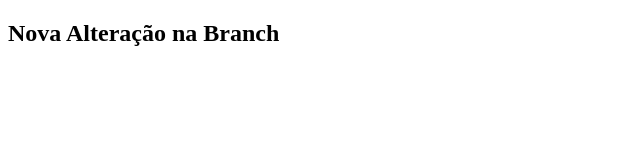
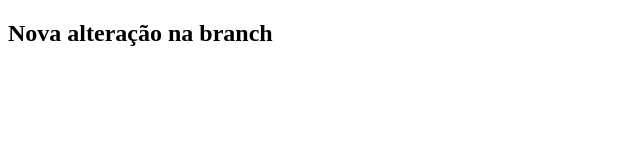
Before and after one commit to kevones010/Ola-Mundo, a plain HTML site: page index.html in a window 1280 px wide. Shown: the full height of the page, 0-640 px from the left. Drawn offline with Linux system fonts and the light colour scheme.

Commit message:
alteração na branch

```diff
--- a/index.html
+++ b/index.html
@@ -6,6 +6,6 @@
     <title>Document</title>
 </head>
 <body>
-        <h2>Nova Alteração na Branch</h2>
+        <h2>Nova alteração na branch</h2>
 </body>
 </html>
```
